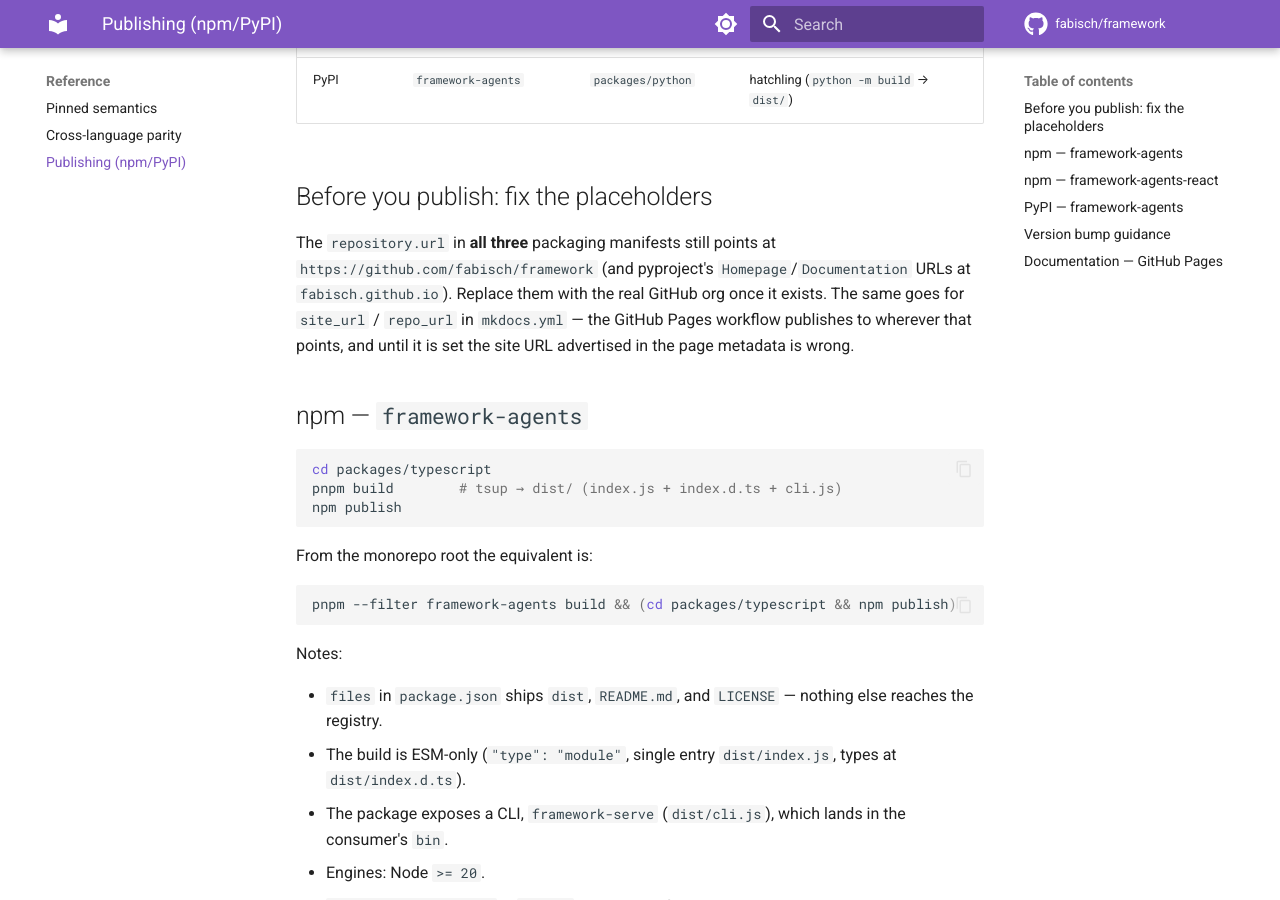
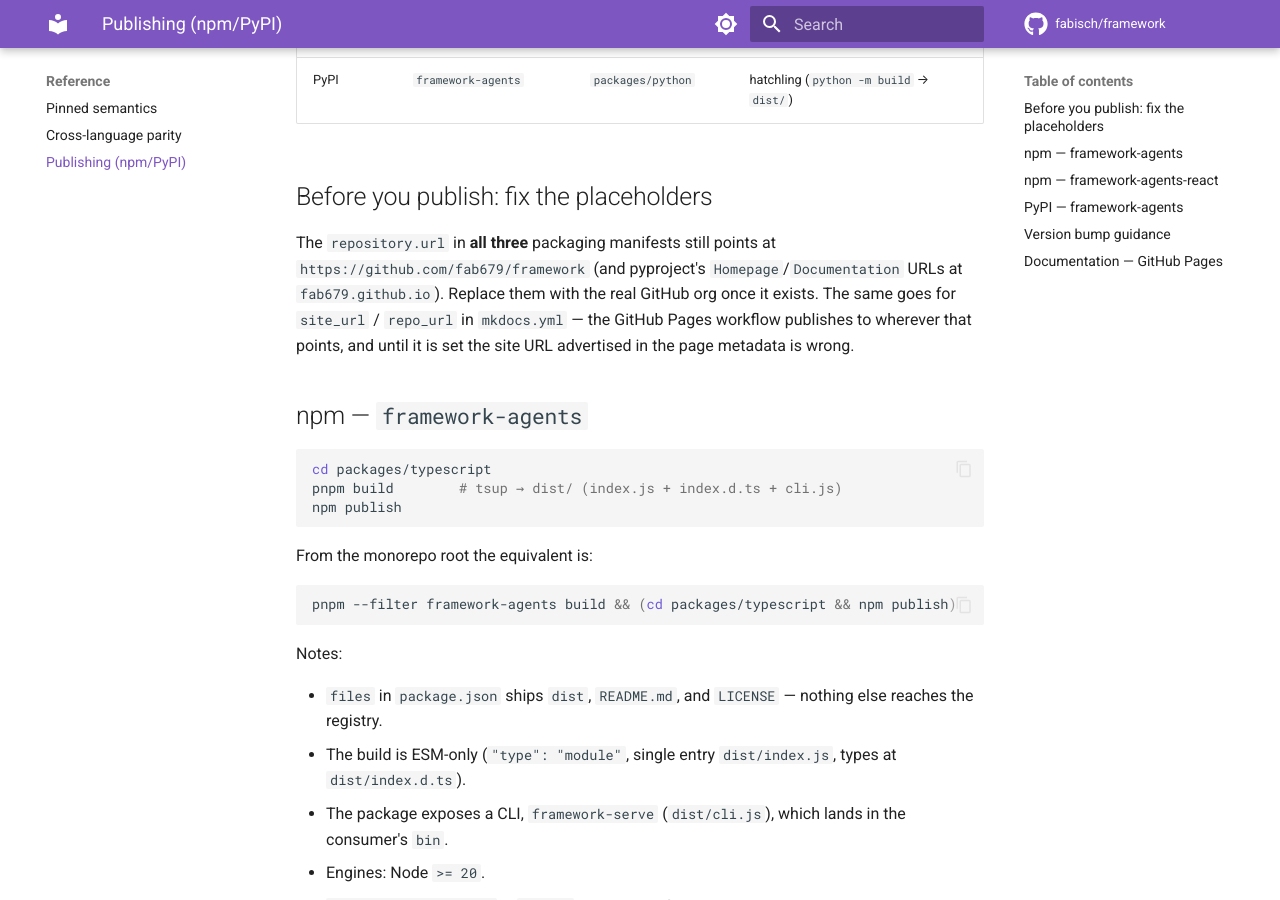
Before and after one commit to fab679/framework, an MkDocs documentation site: the page built from docs/reference/publishing.md, in a window 1280 px wide and 900 px high, scrolled down 441 px. Built offline with MkDocs 1.6.1 and Material for MkDocs 9.7.7, drawn with Linux system fonts in a browser that asks for light colours; comment, search, counter and statistics services are not loaded.

Commit message:
docs: point site/repository URLs at fab679 (GitHub account)

```diff
--- a/docs/reference/publishing.md
+++ b/docs/reference/publishing.md
@@ -14,8 +14,8 @@ together.
 ## Before you publish: fix the placeholders
 
 The `repository.url` in **all three** packaging manifests still points at
-`https://github.com/fabisch/framework` (and pyproject's
-`Homepage`/`Documentation` URLs at `fabisch.github.io`). Replace them with
+`https://github.com/fab679/framework` (and pyproject's
+`Homepage`/`Documentation` URLs at `fab679.github.io`). Replace them with
 the real GitHub org once it exists. The same goes for `site_url` / `repo_url`
 in `mkdocs.yml` — the GitHub Pages workflow publishes to wherever that
 points, and until it is set the site URL advertised in the page metadata is
--- a/mkdocs.yml
+++ b/mkdocs.yml
@@ -1,7 +1,7 @@
 site_name: Framework Agents
 site_description: TypeScript-first + Python-parity agent framework — tools, streaming, budgets, middleware, multi-agent, semantic graph, A2A serving
-site_url: https://fabisch.github.io/framework/
-repo_url: https://github.com/fabisch/framework
+site_url: https://fab679.github.io/framework/
+repo_url: https://github.com/fab679/framework
 repo_name: fabisch/framework
 edit_uri: edit/main/docs/
 
```
Also changed, not shown: 3 other files.
